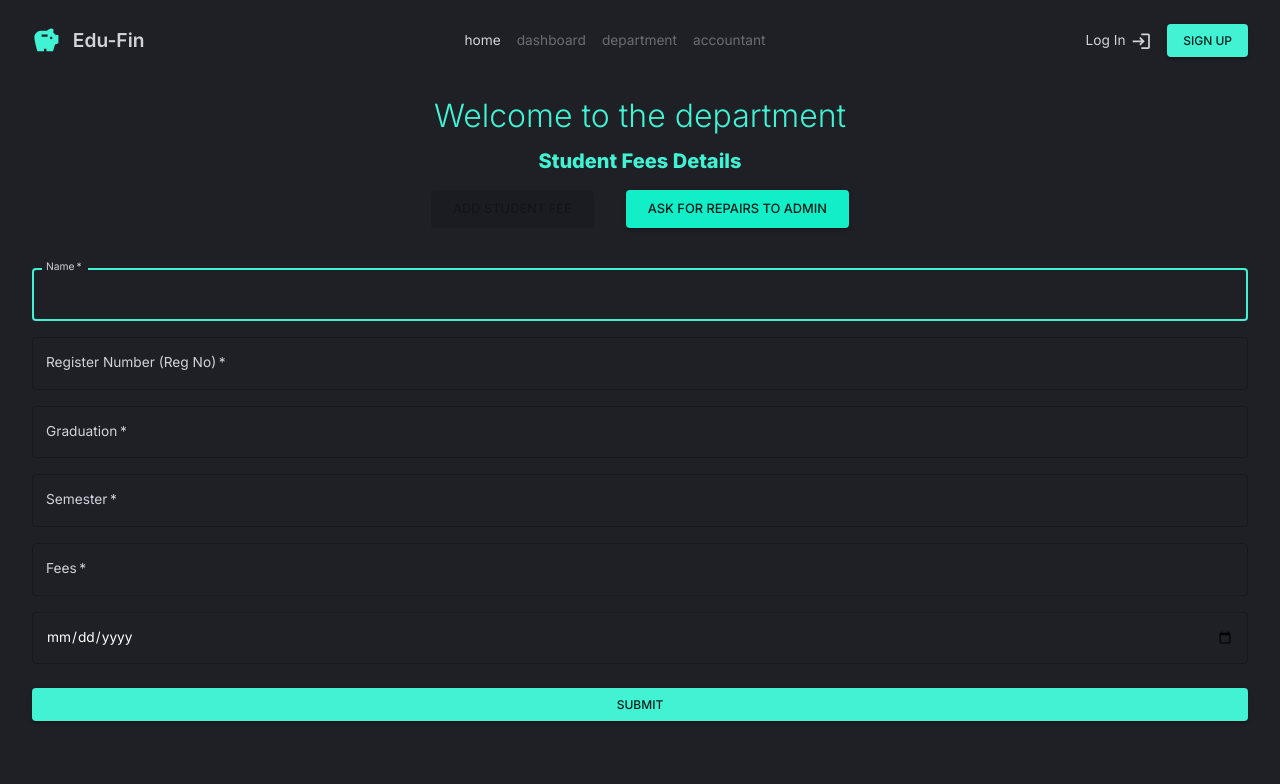
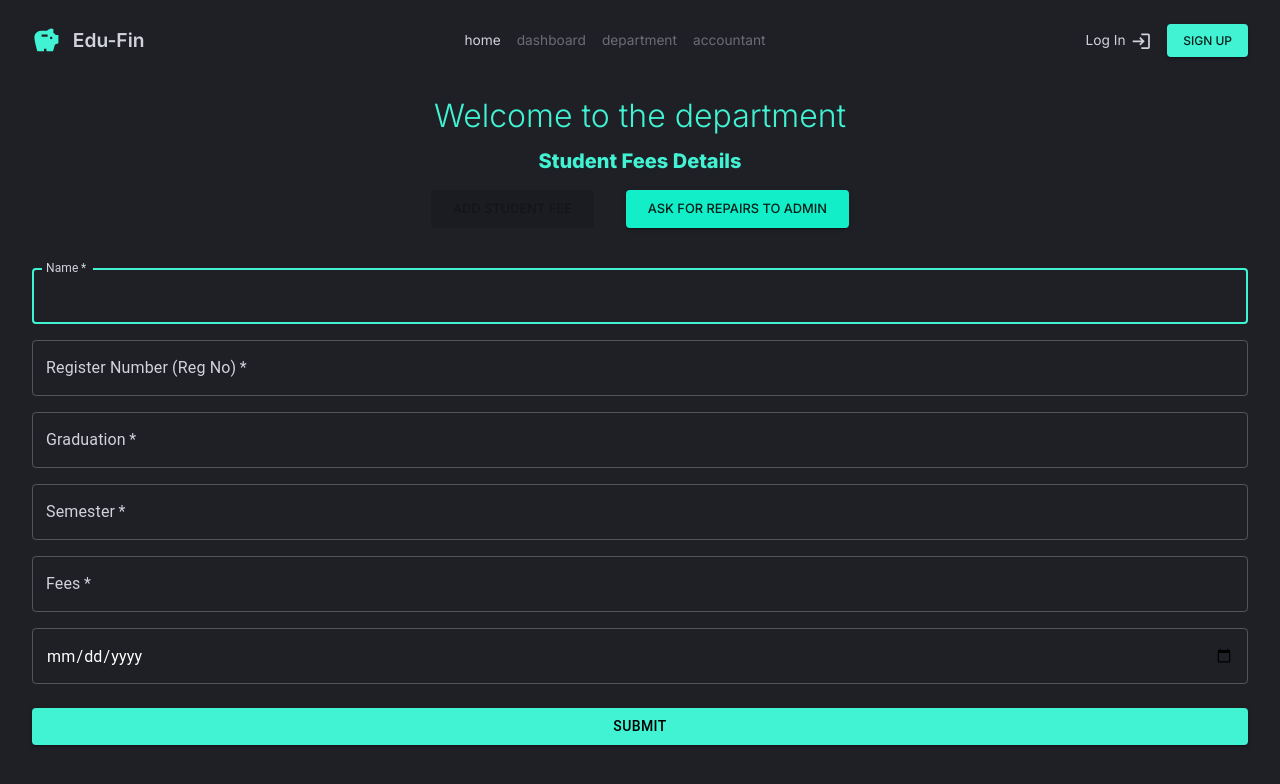
Before and after one commit to JithuPrabhakar/enterprise-finance-manager, a React (Vite) app in the folder client/: page /department in a window 1280 px wide. Both pictures are taken after a click on the button "ADD STUDENT FEE". Shown: the top 784 px of the page. Built offline with nearby package versions, Linux system fonts and the light colour scheme.

Commit message:
accountant and department forms completed

```diff
--- a/client/src/screens/Department/MsgAdmin.jsx
+++ b/client/src/screens/Department/MsgAdmin.jsx
@@ -1,5 +1,18 @@
 import { useTheme, Box, Grid, TextField, Button } from '@mui/material'
 import { useDispatch } from 'react-redux'
+import { createTheme, ThemeProvider } from '@mui/material/styles'
+
+const darkTheme = createTheme({
+  palette: {
+    mode: 'dark',
+    primary: {
+      light: '#64b5f6',
+      main: '#2196f3',
+      dark: '#1976d2',
+      contrastText: '#fff',
+    },
+  },
+})
 
 const MsgAdmin = () => {
   const { palette } = useTheme()
@@ -24,6 +37,7 @@
   }
 
   return (
+    <ThemeProvider theme={darkTheme}>
       <Box component='form' noValidate onSubmit={handleSubmit} sx={{ mt: 3 }}>
         <Grid container spacing={2}>
           <Grid item xs={12}>
@@ -158,6 +172,7 @@
           variant='contained'
           sx={{
             background: palette.primary.light,
+            color: 'black',
             '&:hover': { background: palette.primary[300] },
             mt: 3,
           }}
@@ -165,6 +180,7 @@
           Submit
         </Button>
       </Box>
+    </ThemeProvider>
   )
 }
 
--- a/client/src/screens/Department/StudentForm.jsx
+++ b/client/src/screens/Department/StudentForm.jsx
@@ -1,5 +1,18 @@
 import { useTheme, Box, Grid, TextField, Button } from '@mui/material'
 import { useDispatch } from 'react-redux'
+import { createTheme, ThemeProvider } from '@mui/material/styles'
+
+const darkTheme = createTheme({
+  palette: {
+    mode: 'dark',
+    primary: {
+      light: '#64b5f6',
+      main: '#2196f3',
+      dark: '#1976d2',
+      contrastText: '#fff',
+    },
+  },
+})
 
 const StudentForm = () => {
   const { palette } = useTheme()
@@ -26,6 +39,7 @@
   }
 
   return (
+    <ThemeProvider theme={darkTheme}>
       <Box component='form' noValidate onSubmit={handleSubmit} sx={{ mt: 3 }}>
         <Grid container spacing={2}>
           <Grid item xs={12}>
@@ -225,6 +239,7 @@
           variant='contained'
           sx={{
             background: palette.primary.light,
+            color: 'black',
             '&:hover': { background: palette.primary[300] },
             mt: 3,
           }}
@@ -232,6 +247,7 @@
           Submit
         </Button>
       </Box>
+    </ThemeProvider>
   )
 }
 
```
Lines whose indentation alone changed are shown as unchanged.
